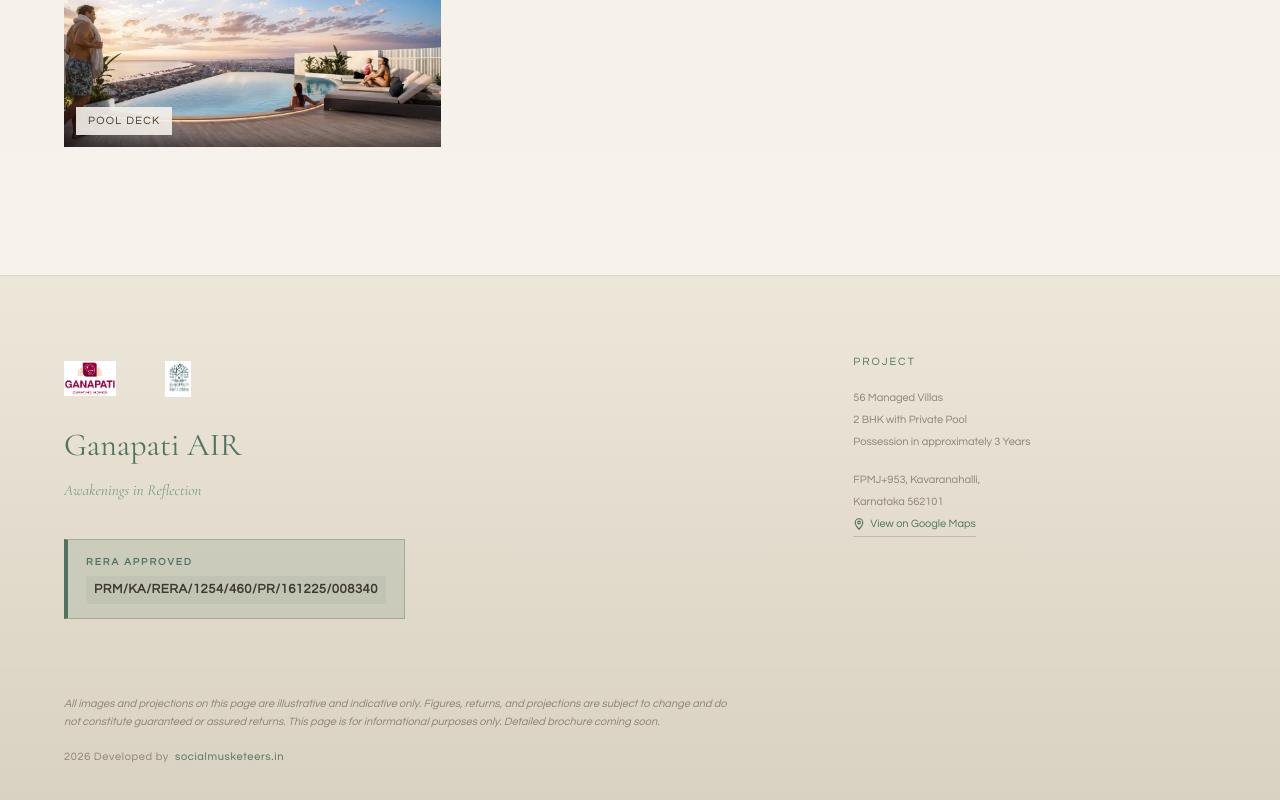
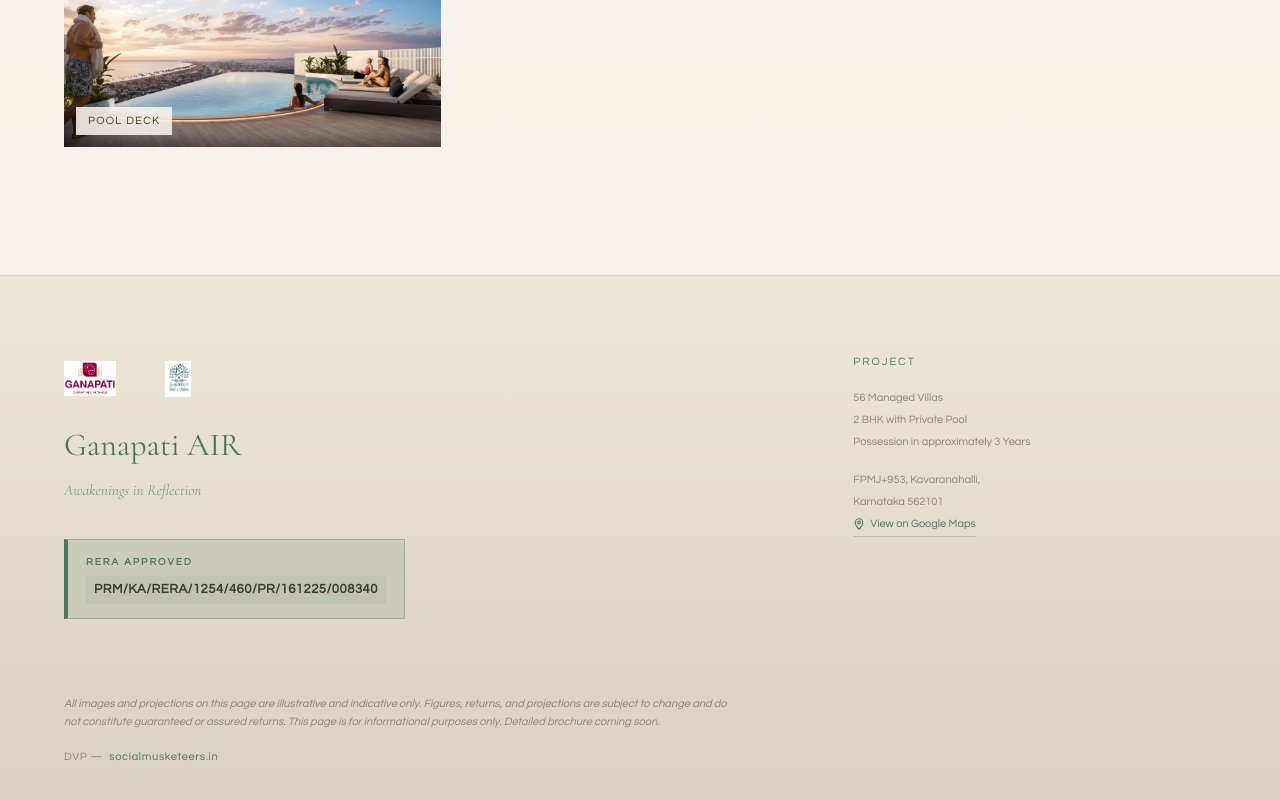
Before and after one commit to Abhi011999/ganapati-air-landing, a Next.js app: page / in a window 1280 px wide. Shown: the part 11004-11804 px from the top of the page. Built offline with nearby package versions, Linux system fonts and the light colour scheme.

Commit message:
fix: footer credit — DVP - socialmusketeers.in

```diff
--- a/components/LandingPage.tsx
+++ b/components/LandingPage.tsx
@@ -543,7 +543,7 @@ export default function LandingPage() {
 
         </div>
         <div className="footer__credit">
-          <span>2026 Developed by</span>
+          <span>DVP —</span>
           <a href="https://socialmusketeers.in" target="_blank" rel="noopener noreferrer">socialmusketeers.in</a>
         </div>
       </footer>
```
